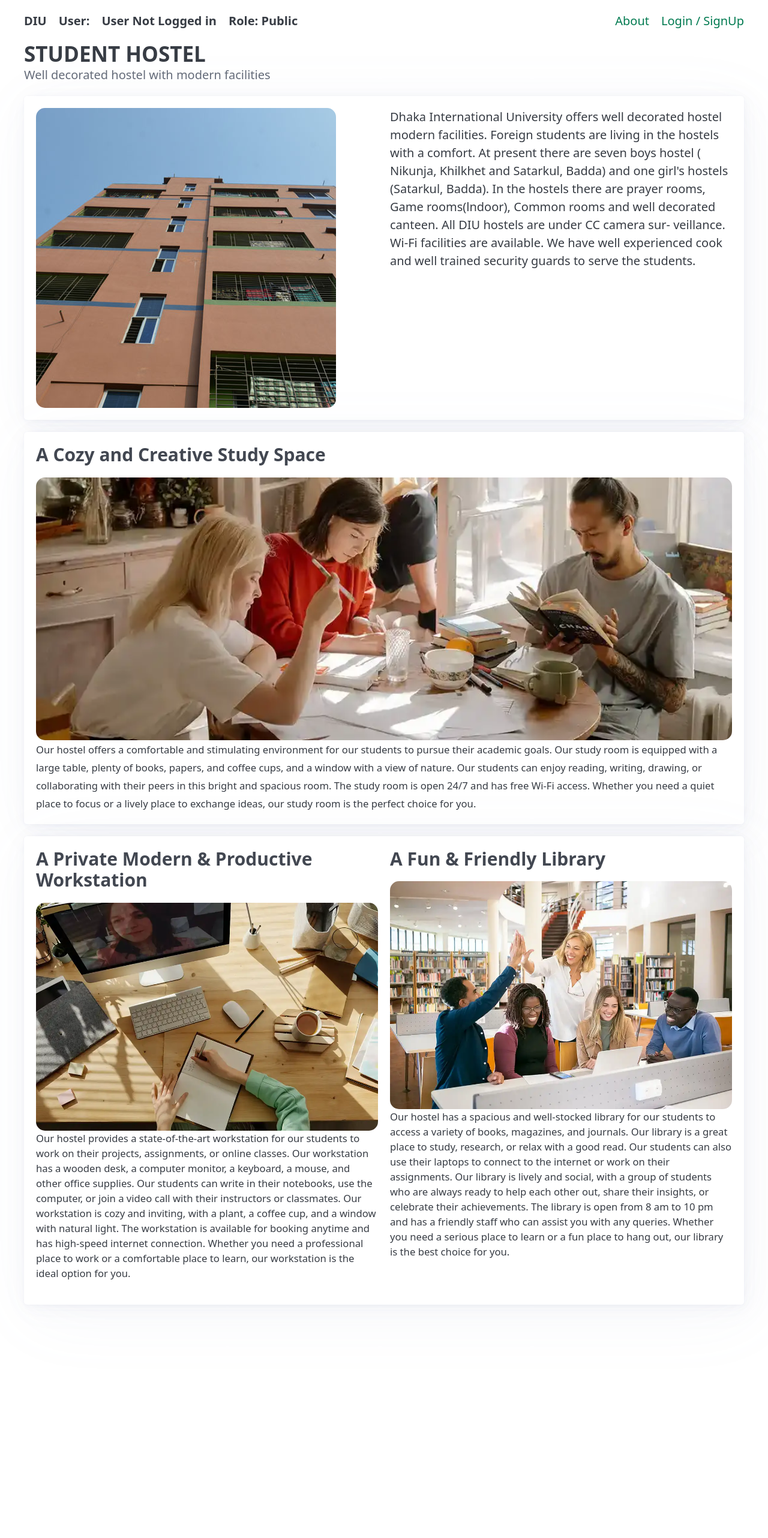
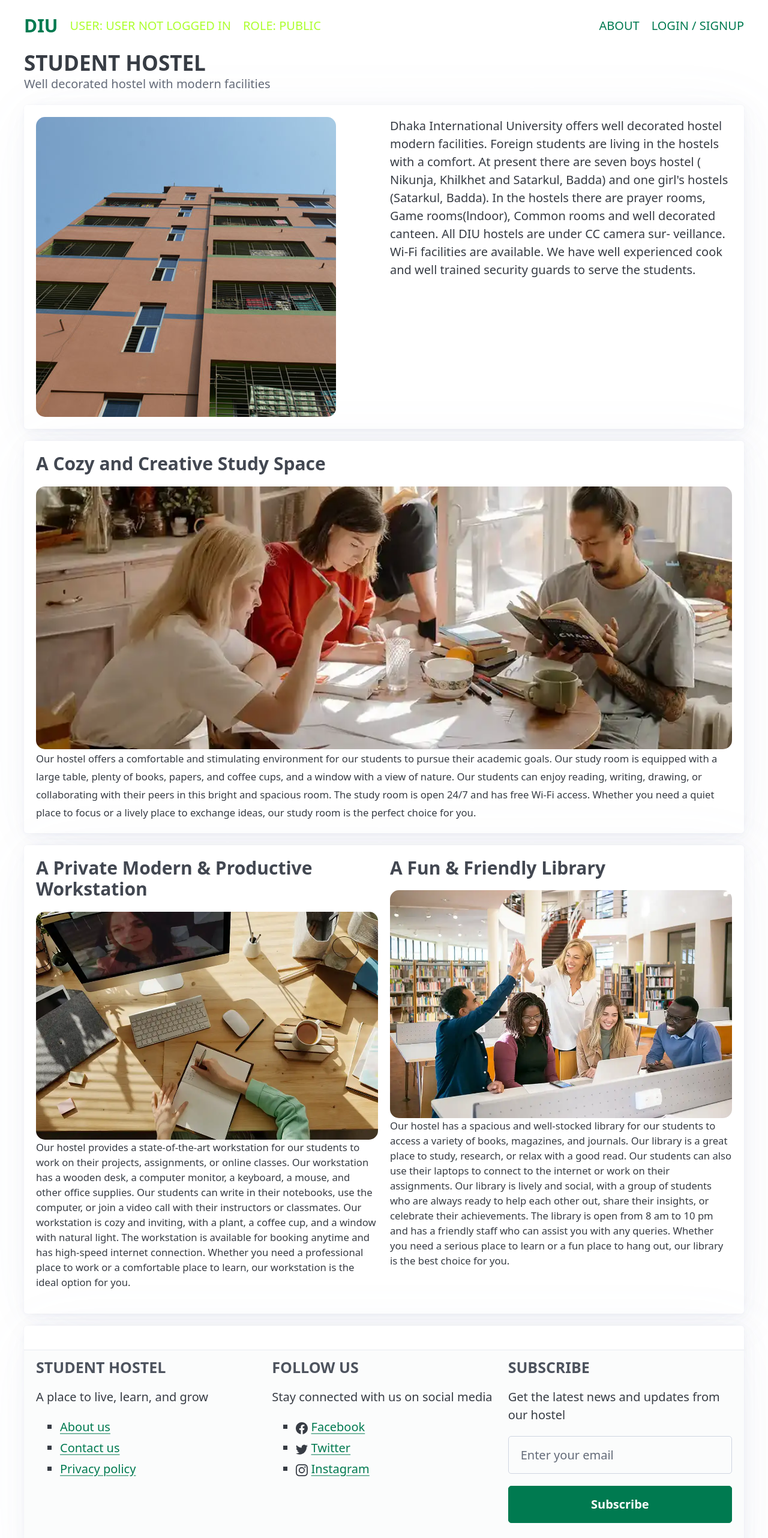
Before and after one commit to push-on/Hostel_Hive_Project_React_Firebase, a React (Vite) app: page / in a window 1280 px wide. Shown: the top 2564 px of the page at 60% size. Before the commit the page ends 2195 px from the top, so only its background shows below. Built offline with nearby package versions, Linux system fonts and the light colour scheme.

Commit message:
Update 09/28/2023 11:36:56

```diff
--- a/src/pages/About.tsx
+++ b/src/pages/About.tsx
@@ -2,34 +2,38 @@ import { Link } from "react-router-dom"
 import Profile_Image from "../assets/Profile_pics/profile.webp"
 import { useContext } from "react"
 import { AuthContext } from "../context/AuthContext"
+import { BsFacebook, BsInstagram, BsTwitter } from "react-icons/bs"
 
 export default function About() {
 	const { currentUser , currentRole } = useContext(AuthContext)
 
 	return (
 		<div className="container">
-			<nav>
+			<nav style={{ textTransform: "uppercase" }}>
 				<ul>
-					<li><strong>DIU</strong></li>
+					<li style={{ fontSize: "30px" }}><strong><Link to="/">DIU</Link></strong></li>
+					<li style={{ color: "greenyellow" }}>User: {currentUser === null ? "User Not Logged in" : currentUser?.email}</li>
+					<li className="nowrap" style={{ color: "greenyellow" }}>Role: {currentRole === null ? "Public" : currentRole}</li>
 				</ul>
 				<ul>
 					<li><Link to="/">Home</Link></li>
 					{currentUser !== null && currentRole === "admin"
 						?
-						(<li><Link to="/dashboard">Dashboard</Link></li>)
+						(<li><Link to="/dashboard">Admin Dashboard</Link></li>)
 						:
 						currentUser !== null && currentRole === "student"
 							?
-							(<li><Link to="/student">Student</Link></li>)
+							(<li><Link to="/student">Student Dashboard</Link></li>)
 							:
 							currentUser !== null && currentRole === "staff"
 								?
-								(<li><Link to="/staff">Staff</Link></li>)
+								(<li><Link to="/staff">Staff Dashboard</Link></li>)
 								:
-								(<li><Link to="/login">Login</Link></li>)
+								(<li><Link to="/login">Login / SignUp</Link></li>)
 					}
 				</ul>
 			</nav>
+
 			<article>
 				<header>
 					<hgroup>
@@ -125,6 +129,40 @@ export default function About() {
 					</main>
 				</header>
 			</article>
+			<article>
+
+				<footer >
+					<div className="grid">
+						<div>
+							<h4>STUDENT HOSTEL</h4>
+							<p>A place to live, learn, and grow</p>
+							<ul>
+								<li><a href="/">About us</a></li>
+								<li><a href="/">Contact us</a></li>
+								<li><a href="/">Privacy policy</a></li>
+							</ul>
+						</div>
+						<div>
+							<h4>FOLLOW US</h4>
+							<p>Stay connected with us on social media</p>
+							<ul className="social-icons">
+								<li><BsFacebook /> <a href="https://www.facebook.com/diu.net.bd/">Facebook</a></li>
+								<li><BsTwitter /> <a href="https://twitter.com/diubd">Twitter</a></li>
+								<li><BsInstagram /> <a href="https://www.instagram.com/diu.net.bd/">Instagram</a></li>
+							</ul>
+						</div>
+						<div>
+							<h4>SUBSCRIBE</h4>
+							<p>Get the latest news and updates from our hostel</p>
+							<form action="#" method="post">
+								<input type="email" name="email" placeholder="Enter your email" />
+								<button type="submit">Subscribe</button>
+							</form>
+						</div>
+					</div>
+					<p className="copy">&copy; 2023 Dhaka International University. All rights reserved.</p>
+				</footer>
+			</article>
 		</div>
 	)
 }
--- a/src/pages/Dashboard.tsx
+++ b/src/pages/Dashboard.tsx
@@ -28,11 +28,11 @@ export default function Dashboard() {
 	return (
 
 		<div className="container">
-			<nav>
+			<nav style={{ textTransform: "uppercase" }}>
 				<ul>
-					<li><strong>User:</strong></li>
-					<li><strong>{currentUser?.email}</strong></li>
-					<li><strong className='nowrap'>Role: {currentRole}</strong></li>
+					<li style={{ fontSize: "30px" }}><strong><Link to="/">DIU</Link></strong></li>
+					<li style={{ color: "greenyellow" }}>User: {currentUser === null ? "User Not Logged in" : currentUser?.email}</li>
+					<li className="nowrap" style={{ color: "greenyellow" }}>Role: {currentRole === null ? "Public" : currentRole}</li>
 				</ul>
 				<ul>
 					<li><Link to="/">Home</Link></li>
--- a/src/pages/RootPage.tsx
+++ b/src/pages/RootPage.tsx
@@ -1,5 +1,5 @@
 import { Link } from "react-router-dom"
-
+import { BsFacebook, BsInstagram, BsTwitter } from "react-icons/bs"
 import HosteImg from "../assets/Hostel.jpg"
 import img_one from "../assets/Hostel_Imgs/1.webp"
 import img_two from "../assets/Hostel_Imgs/2.webp"
@@ -15,12 +15,11 @@ export default function RootPage() {
 
 	return (
 		<div className="container">
-			<nav >
+			<nav style={{ textTransform: "uppercase" }}>
 				<ul>
-					<li><strong>DIU</strong></li>
-					<li><strong>User:</strong></li>
-					<li><strong>{currentUser === null ? "User Not Logged in" : currentUser?.email}</strong></li>
-					<li><strong className='nowrap'>Role: {currentRole === null ? "Public" : currentRole}</strong></li>
+					<li style={{ fontSize: "30px" }}><strong><Link to="/">DIU</Link></strong></li>
+					<li style={{ color: "greenyellow" }}>User: {currentUser === null ? "User Not Logged in" : currentUser?.email}</li>
+					<li className="nowrap" style={{ color: "greenyellow" }}>Role: {currentRole === null ? "Public" : currentRole}</li>
 				</ul>
 				<ul>
 					<li><Link to="/about">About</Link></li>
@@ -86,6 +85,40 @@ export default function RootPage() {
 					</div>
 				</article>
 			</header>
+			<article>
+
+				<footer >
+					<div className="grid">
+						<div>
+							<h4>STUDENT HOSTEL</h4>
+							<p>A place to live, learn, and grow</p>
+							<ul>
+								<li><a href="/">About us</a></li>
+								<li><a href="/">Contact us</a></li>
+								<li><a href="/">Privacy policy</a></li>
+							</ul>
+						</div>
+						<div>
+							<h4>FOLLOW US</h4>
+							<p>Stay connected with us on social media</p>
+							<ul className="social-icons">
+								<li><BsFacebook /> <a href="https://www.facebook.com/diu.net.bd/">Facebook</a></li>
+								<li><BsTwitter /> <a href="https://twitter.com/diubd">Twitter</a></li>
+								<li><BsInstagram /> <a href="https://www.instagram.com/diu.net.bd/">Instagram</a></li>
+							</ul>
+						</div>
+						<div>
+							<h4>SUBSCRIBE</h4>
+							<p>Get the latest news and updates from our hostel</p>
+							<form action="#" method="post">
+								<input type="email" name="email" placeholder="Enter your email" />
+								<button type="submit">Subscribe</button>
+							</form>
+						</div>
+					</div>
+					<p className="copy">&copy; 2023 Dhaka International University. All rights reserved.</p>
+				</footer>
+			</article>
 		</div >
 	)
 }
--- a/src/pages/Staff/StaffDashboard.tsx
+++ b/src/pages/Staff/StaffDashboard.tsx
@@ -30,11 +30,11 @@ export default function StaffDashboard() {
 	}, [])
 	return (
 		<div className="container">
-			<nav>
+			<nav style={{ textTransform: "uppercase" }}>
 				<ul>
-					<li><strong>User:</strong></li>
-					<li><strong>{currentUser?.email}</strong></li>
-					<li><strong className='nowrap'>Role: {currentRole}</strong></li>
+					<li style={{ fontSize: "30px" }}><strong><Link to="/">DIU</Link></strong></li>
+					<li style={{ color: "greenyellow" }}>User: {currentUser === null ? "User Not Logged in" : currentUser?.email}</li>
+					<li className="nowrap" style={{ color: "greenyellow" }}>Role: {currentRole === null ? "Public" : currentRole}</li>
 				</ul>
 				<ul>
 					<li><Link to="/">Home</Link></li>
--- a/src/pages/Student/StudentDashboard.tsx
+++ b/src/pages/Student/StudentDashboard.tsx
@@ -1,4 +1,4 @@
-import { useContext, useEffect } from "react"
+import { useContext } from "react"
 import toast, { Toaster } from "react-hot-toast"
 import { Link, Outlet, useNavigate } from "react-router-dom"
 import { AuthContext } from "../../context/AuthContext"
@@ -23,19 +23,13 @@ export default function StudentsDashboard() {
 		})
 	}
 
-	useEffect(() => {
-		if (currentUser === null) {
-			navigate('/', { replace: true })
-		}
-	}, [])
-
 	return (
 		<div className="container">
-			<nav>
+			<nav style={{ textTransform: "uppercase" }}>
 				<ul>
-					<li><strong>User:</strong></li>
-					<li><strong>{currentUser?.email}</strong></li>
-					<li><strong className='nowrap'>Role: {currentRole}</strong></li>
+					<li style={{ fontSize: "30px" }}><strong><Link to="/">DIU</Link></strong></li>
+					<li style={{ color: "greenyellow" }}>User: {currentUser === null ? "User Not Logged in" : currentUser?.email}</li>
+					<li className="nowrap" style={{ color: "greenyellow" }}>Role: {currentRole === null ? "Public" : currentRole}</li>
 				</ul>
 				<ul>
 					<li><Link to="/">Home</Link></li>
```
